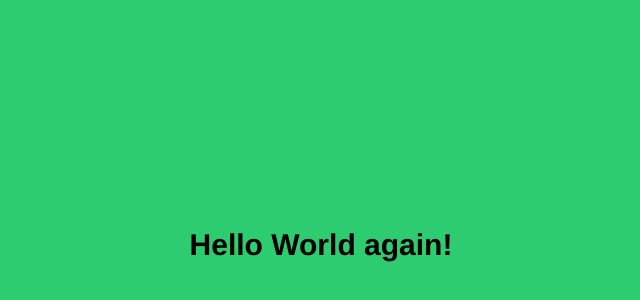
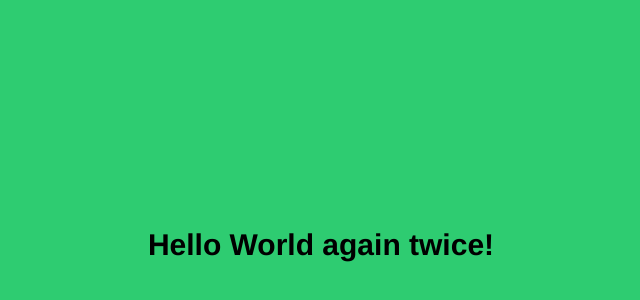
Before and after one commit to fredini06/Hello, a plain HTML site: page index.html in a window 1280 px wide. Shown: the part 112-412 px from the top of the page, without its empty margins (327-967 px from the left). Drawn offline with Linux system fonts and the light colour scheme.

Commit message:
rajout twice

```diff
--- a/index.html
+++ b/index.html
@@ -6,6 +6,6 @@
     <title>Test Git 01</title>
 </head>
 <body>
-    <h1>Hello World again!</h1>
+    <h1>Hello World again twice!</h1>
 </body>
 </html>
```
